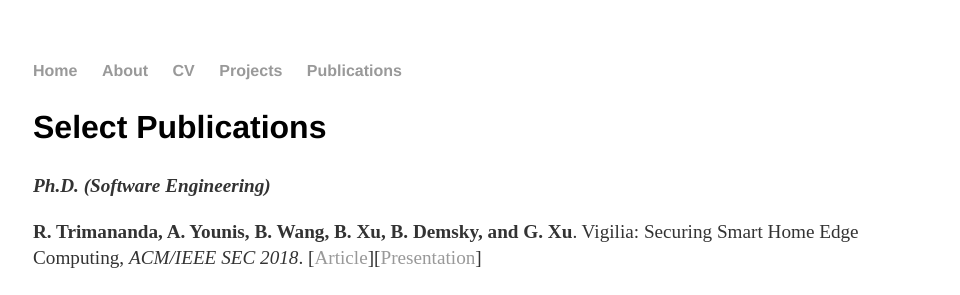
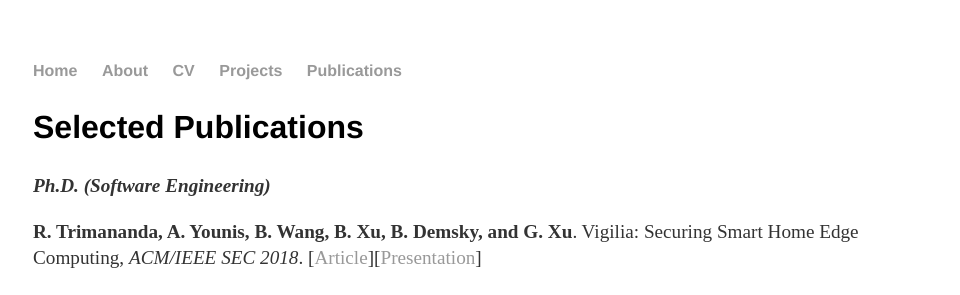
Before and after one commit to rtrimana/rahmaditrimananda.github.io, a Jekyll site: the page built from publications/index.html, in a window 1280 px wide. Shown: the top 295 px of the page, without its empty margins (159-1119 px from the left). Built offline with Jekyll 4.4.1, drawn with Linux system fonts in a browser that asks for light colours.

Commit message:
Update index.html

```diff
--- a/publications/index.html
+++ b/publications/index.html
@@ -4,7 +4,7 @@ title: Publications of Rahmadi Trimananda
 ---
 
 	<div class="cv">
-		<h2>Select Publications</h2>
+		<h2>Selected Publications</h2>
 
 		<em><p><strong>Ph.D. (Software Engineering)</strong></p></em>
 
```
